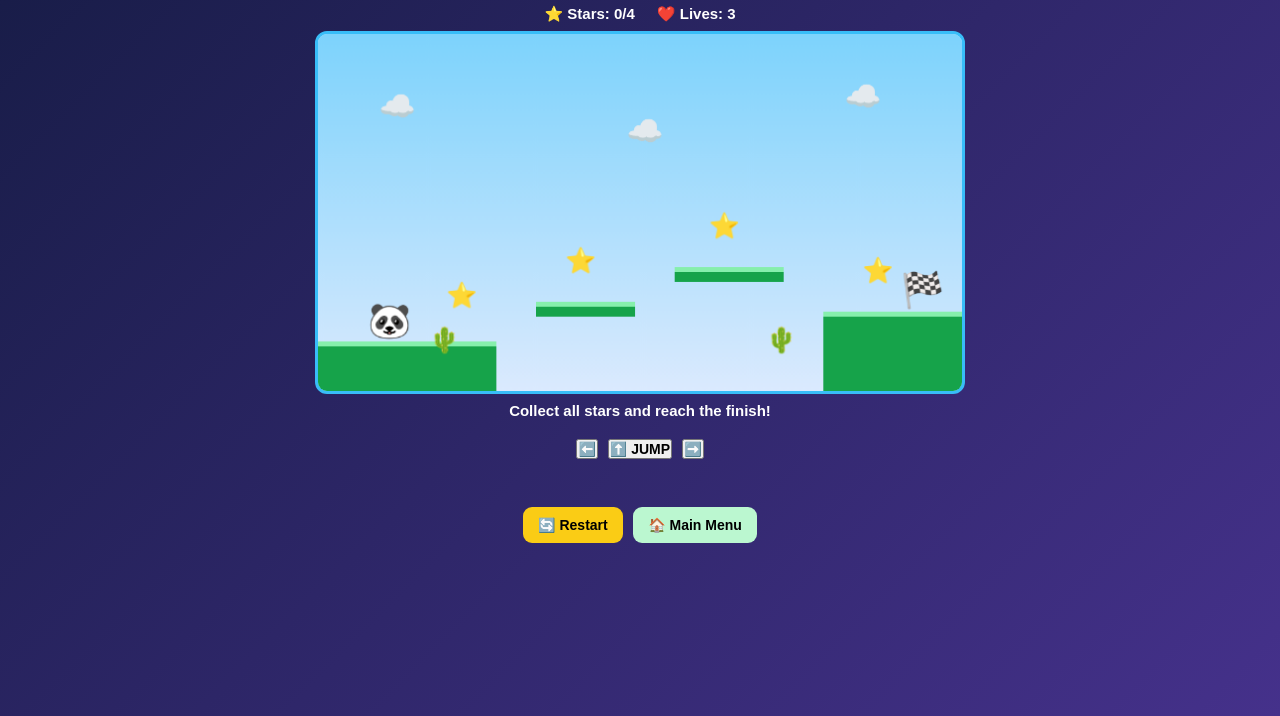
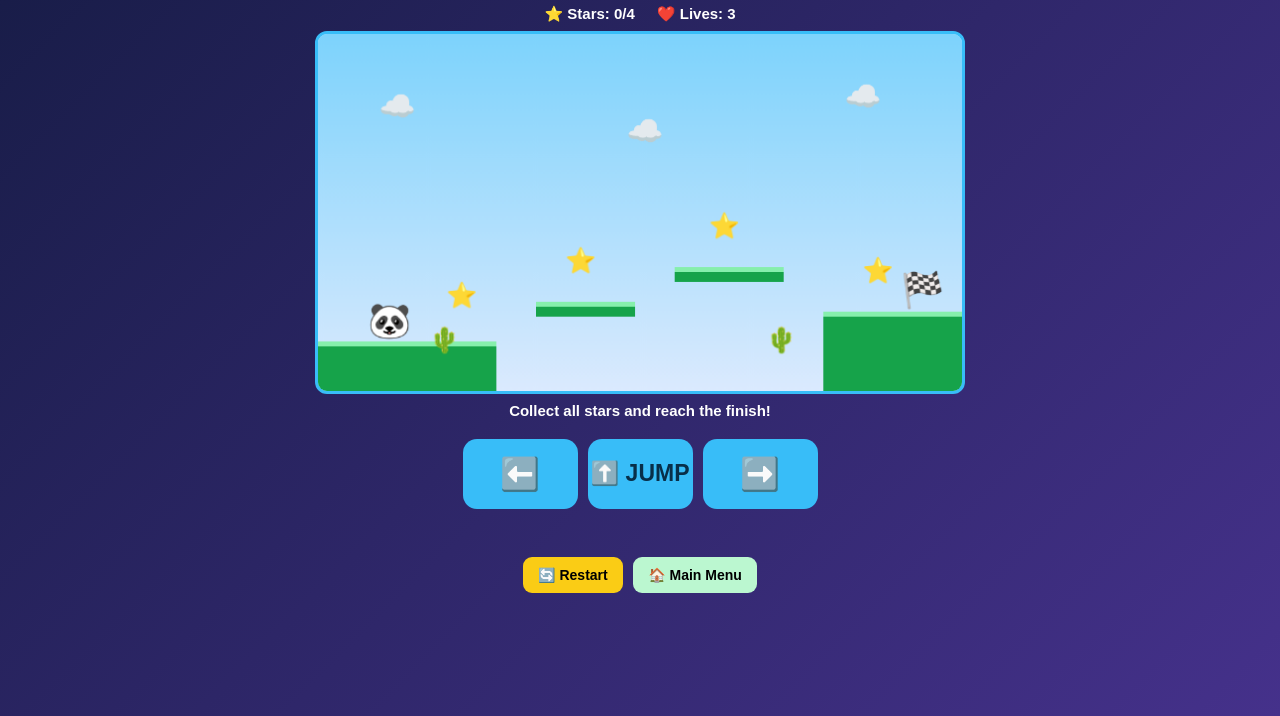
Before and after one commit to calongejocelyn57/twistopia, a plain HTML site: page jump.html in a window 1280 px wide. Shown: the part 84-800 px from the top of the page. Drawn offline with Linux system fonts and the light colour scheme.

Commit message:
Add files via upload

```diff
--- a/jump.html
+++ b/jump.html
@@ -65,20 +65,30 @@
     z-index: 2;
 }
 
-.game-buttons {
-    margin-top: 25px;
-    padding-bottom: 20px;
-    position: relative;
-    z-index: 1;
+.controls button {
+    width: 105px;
+    height: 70px;
+    font-size: 27px;
+    border: none;
+    border-radius: 14px;
+    background: #38bdf8;
+    color: #082f49;
+    cursor: pointer;
+    touch-action: none;
+    user-select: none;
 }
 
-.game-buttons button {
-    padding: 12px 15px;
-    margin: 5px;
-    border: none;
-    border-radius: 9px;
-    font-weight: bold;
-    cursor: pointer;
+/* Bigger LEFT and RIGHT buttons */
+#leftBtn,
+#rightBtn {
+    width: 115px;
+    font-size: 32px;
+}
+
+/* JUMP button */
+#jumpBtn {
+    width: 105px;
+    font-size: 23px;
 }
 
 
```
